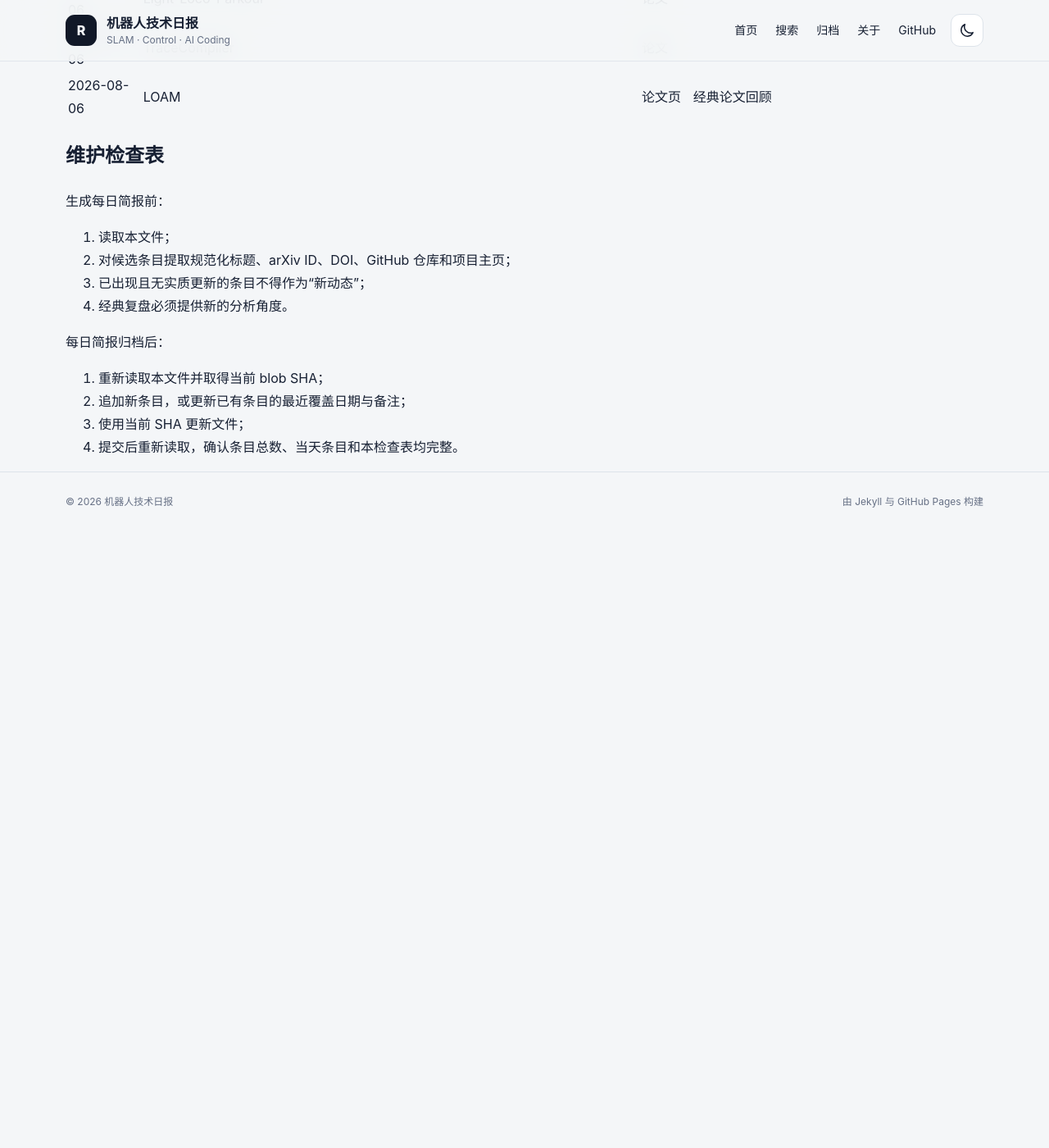
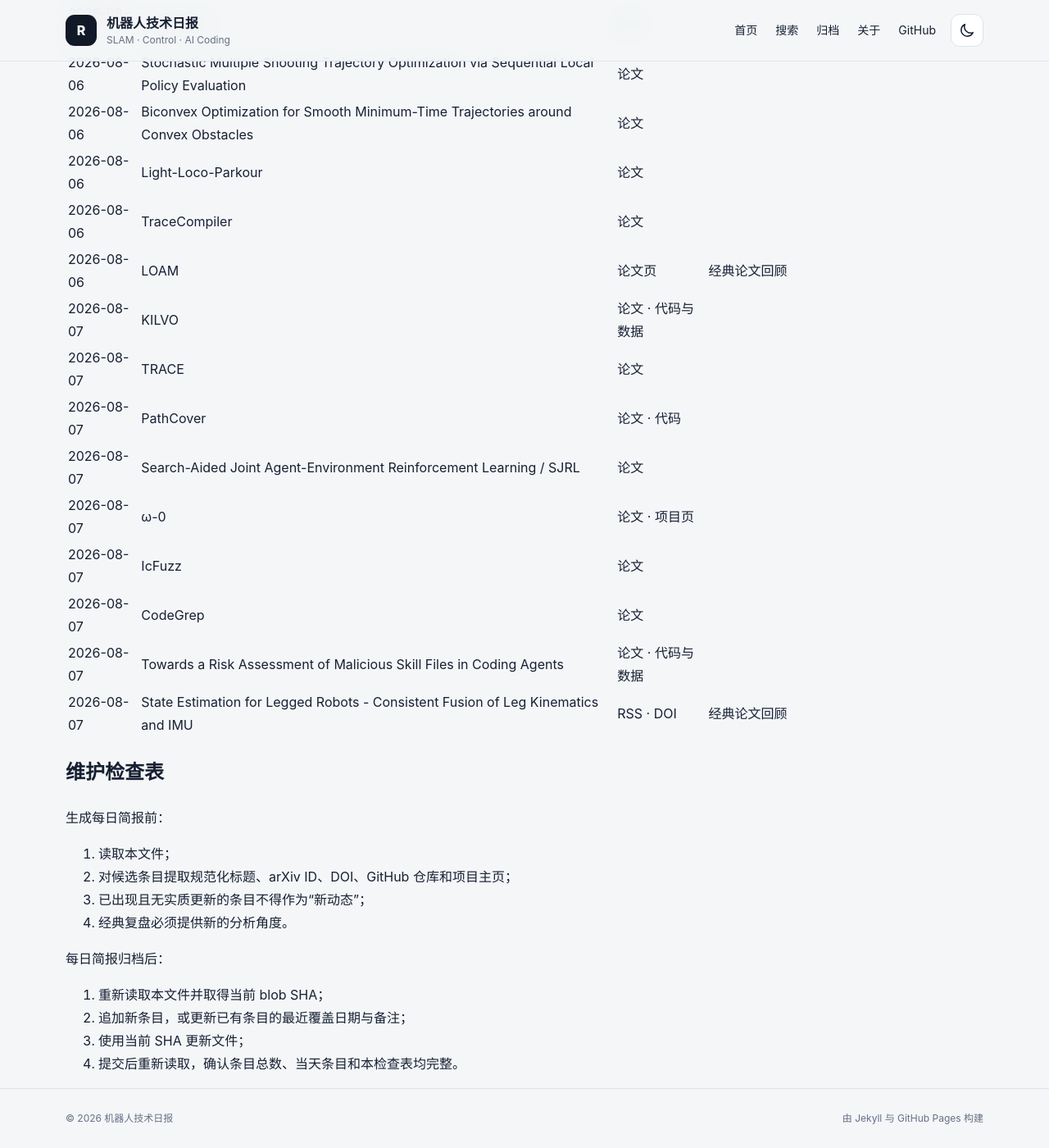
Before and after one commit to helywin/daily, a Jekyll site: the page built from robotics-brief-covered-items.md, in a window 1280 px wide and 1400 px high, scrolled down 14517 px. Shown: the whole window at 82% size. Built offline with Jekyll 4.4.1, drawn with Linux system fonts in a browser that asks for light colours; our own code applies the rules of GitHub Pages for plain Markdown files; before the commit the page ends 15165 px from its top, so only the background shows below that; some of the changed text lies outside the part shown.

Commit message:
docs: update robotics brief coverage index for 2026-08-07

```diff
--- a/robotics-brief-covered-items.md
+++ b/robotics-brief-covered-items.md
@@ -1,6 +1,6 @@
 # 机器人技术简报已覆盖条目索引
 
-> 最后更新：2026-08-06（Asia/Shanghai）
+> 最后更新：2026-08-07（Asia/Shanghai）
 >
 > 用途：每日简报选题前强制查重。本文件保留全部历史条目的最近覆盖日期、规范标题、至少一个可直接访问的原始来源和必要备注。
 >
@@ -9,6 +9,8 @@
 > 2026-08-05 将原六列表压缩为四列表以降低持续写入成本；压缩前 223 条历史记录全部保留，随后新增当日 8 条，共 231 条。
 >
 > 2026-08-06 新增 7 条主动态与 1 条经典论文回顾，共 239 条。
+>
+> 2026-08-07 新增 8 条主动态与 1 条经典论文回顾，共 248 条。
 
 ## 已核验条目
 
@@ -253,6 +255,15 @@
 | 2026-08-06 | Light-Loco-Parkour | [论文](https://arxiv.org/abs/2608.02653) |  |
 | 2026-08-06 | TraceCompiler | [论文](https://arxiv.org/abs/2608.02680) |  |
 | 2026-08-06 | LOAM | [论文页](https://www.roboticsproceedings.org/rss10/p07.html) | 经典论文回顾 |
+| 2026-08-07 | KILVO | [论文](https://arxiv.org/abs/2608.05647) · [代码与数据](https://github.com/JixinGao/KILVO) |  |
+| 2026-08-07 | TRACE | [论文](https://arxiv.org/abs/2608.05975) |  |
+| 2026-08-07 | PathCover | [论文](https://arxiv.org/abs/2608.05586) · [代码](https://github.com/kunalnk123690/PathCover) |  |
+| 2026-08-07 | Search-Aided Joint Agent-Environment Reinforcement Learning / SJRL | [论文](https://arxiv.org/abs/2608.05588) |  |
+| 2026-08-07 | ω-0 | [论文](https://arxiv.org/abs/2608.06375) · [项目页](https://gentlefress.github.io/OMEGA-0_page/) |  |
+| 2026-08-07 | IcFuzz | [论文](https://arxiv.org/abs/2608.06088) |  |
+| 2026-08-07 | CodeGrep | [论文](https://arxiv.org/abs/2608.05886) |  |
+| 2026-08-07 | Towards a Risk Assessment of Malicious Skill Files in Coding Agents | [论文](https://arxiv.org/abs/2608.05223) · [代码与数据](https://github.com/awsm-research/AgentJailbreak) |  |
+| 2026-08-07 | State Estimation for Legged Robots - Consistent Fusion of Leg Kinematics and IMU | [RSS](https://www.roboticsproceedings.org/rss08/p03.html) · [DOI](https://doi.org/10.15607/RSS.2012.VIII.003) | 经典论文回顾 |
 
 ## 维护检查表
 
```
